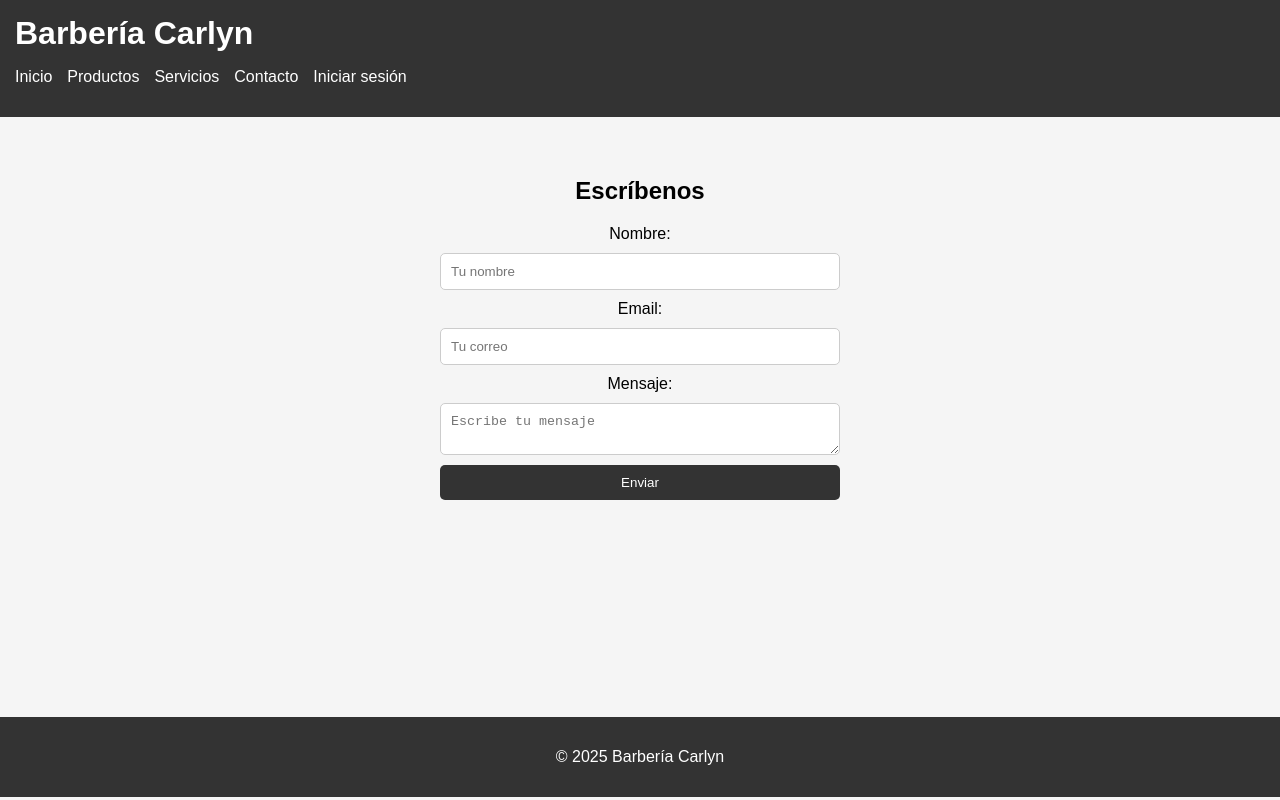
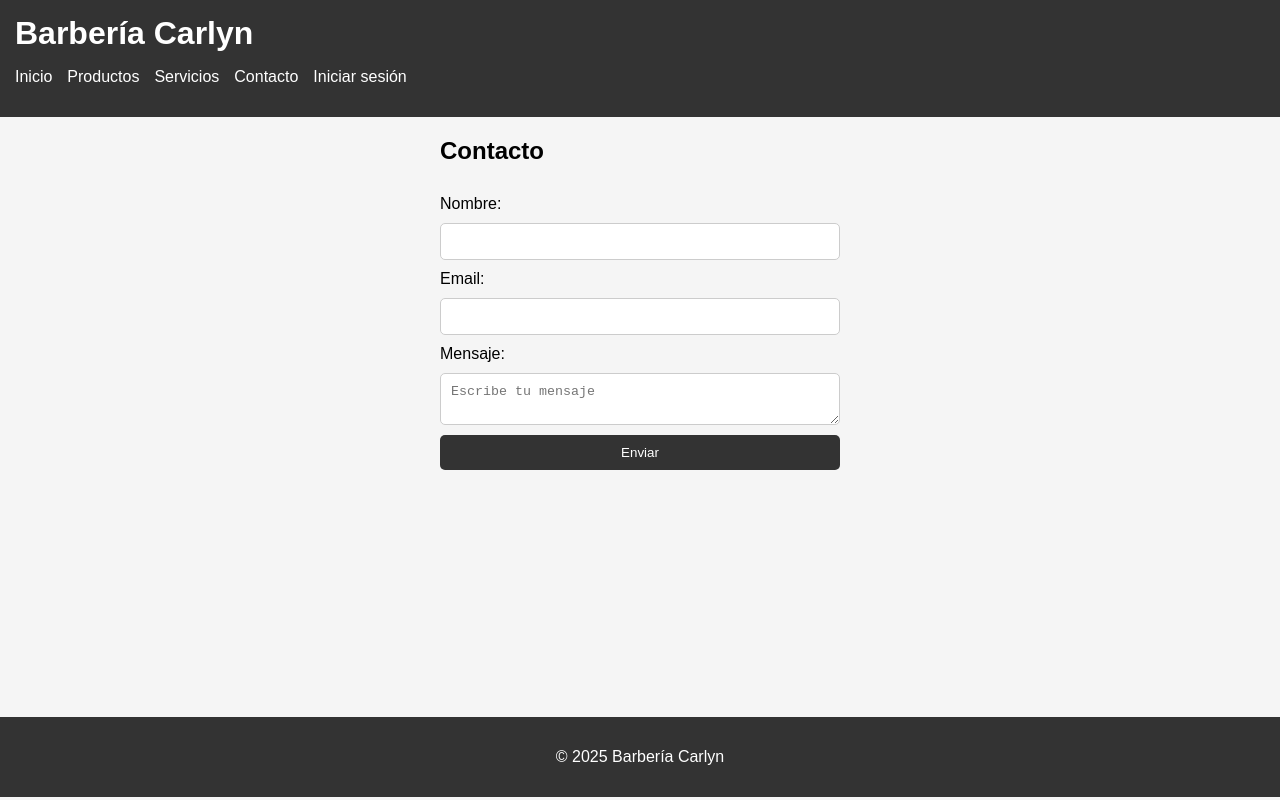
Before and after one commit to JavierHG13/Barberia-Prototipo, a plain HTML site: page contacto.html in a window 1280 px wide. Drawn offline with Linux system fonts and the light colour scheme.

Commit message:
Primer commit

```diff
--- a/contacto.html
+++ b/contacto.html
@@ -25,18 +25,20 @@
 
     <div class="container">
 
-        <section class="content">
-            <h2>Escríbenos</h2>
+
             <form class="form">
+                <h2>Contacto</h2>
+
                 <label>Nombre:</label>
-                <input type="text" placeholder="Tu nombre">
+
+                <input type="text" placeholder="">
                 <label>Email:</label>
-                <input type="email" placeholder="Tu correo">
+                <input type="email" placeholder="">
                 <label>Mensaje:</label>
                 <textarea placeholder="Escribe tu mensaje"></textarea>
                 <button type="submit">Enviar</button>
             </form>
-        </section>
+
 
     </div>
 
```
